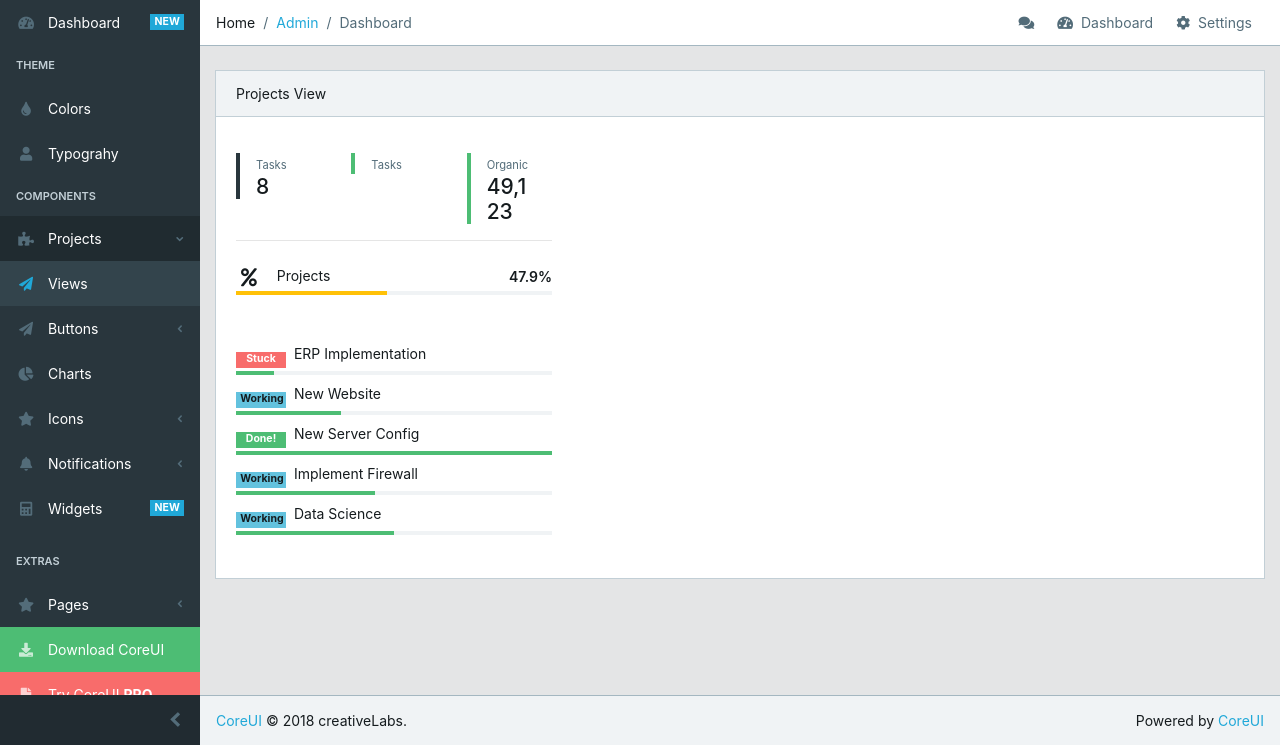
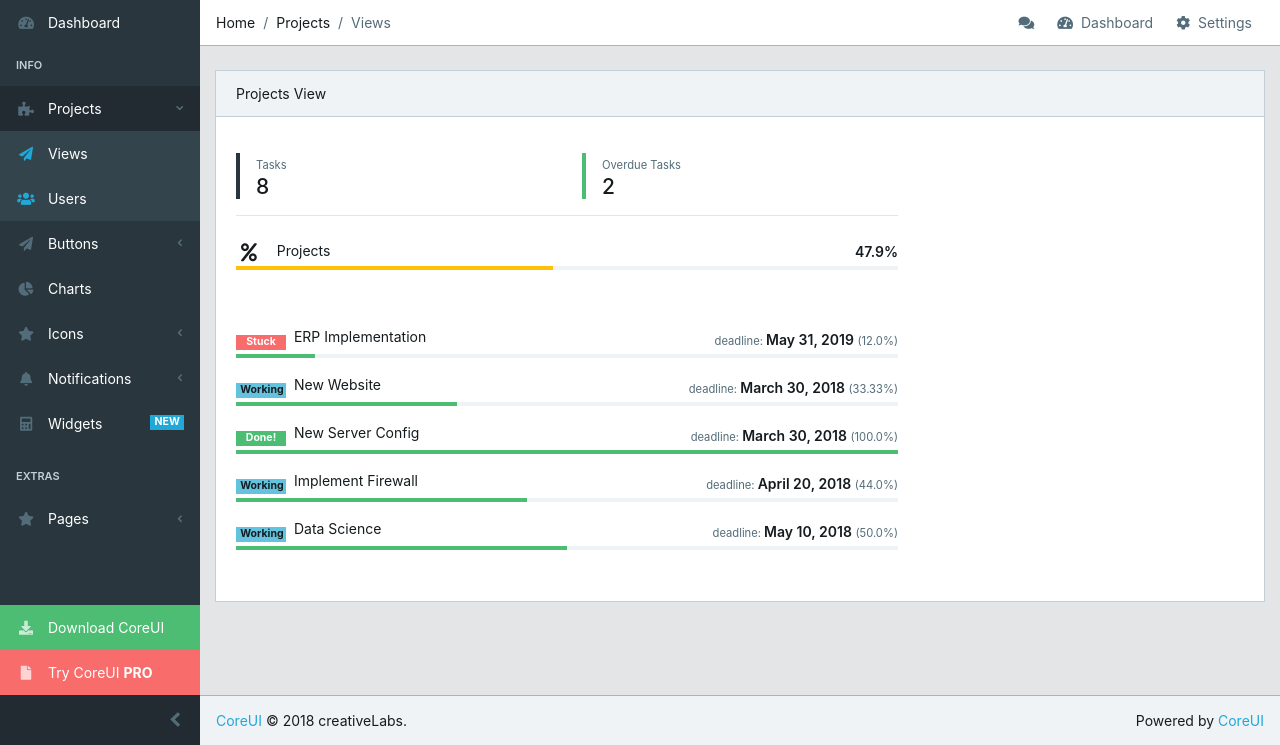
Before and after one commit to srintellikgh/project-management-system, a Django app: page /projects/ in a window 1280 px wide. Shown: the part 55-800 px from the top of the page. Run offline with Django 3.2, Linux system fonts and the light colour scheme; data comes from the database, SQL or seed files in the repository; both versions use the stored data as it was after the commit; some libraries are stand-ins or nearby versions; some web fonts are replaced.

Commit message:
Improvements

```diff
--- a/core/templates/core/base.html
+++ b/core/templates/core/base.html
@@ -124,26 +124,29 @@
       <nav class="sidebar-nav">
         <ul class="nav">
           <li class="nav-item">
-            <a class="nav-link" href="{% url 'core:index' %}"><i class="fa fa-tachometer-alt"></i> Dashboard <span class="badge badge-primary">NEW</span></a>
+            <a class="nav-link" href="{% url 'core:index' %}"><i class="fa fa-tachometer-alt"></i> Dashboard</a>
           </li>
 
+          <!--<li class="nav-title">-->
+            <!--Theme-->
+          <!--</li>-->
+          <!--<li class="nav-item">-->
+            <!--<a href="colors.html" class="nav-link"><i class="fa fa-tint"></i> Colors</a>-->
+          <!--</li>-->
+          <!--<li class="nav-item">-->
+            <!--<a href="typography.html" class="nav-link"><i class="fa fa-user"></i> Typograhy</a>-->
+          <!--</li>-->
           <li class="nav-title">
-            Theme
-          </li>
-          <li class="nav-item">
-            <a href="colors.html" class="nav-link"><i class="fa fa-tint"></i> Colors</a>
-          </li>
-          <li class="nav-item">
-            <a href="typography.html" class="nav-link"><i class="fa fa-user"></i> Typograhy</a>
-          </li>
-          <li class="nav-title">
-            Components
+            Info
           </li>
           <li class="nav-item nav-dropdown">
             <a class="nav-link nav-dropdown-toggle" href="#"><i class="fa fa-puzzle-piece"></i> Projects</a>
             <ul class="nav-dropdown-items">
               <li class="nav-item">
                 <a class="nav-link" href="{% url 'projects:projects'%}"><i class="fa fa-paper-plane"></i> Views</a>
+              </li>
+              <li class="nav-item">
+                <a class="nav-link" href="{% url 'projects:projects'%}"><i class="fa fa-users"></i> Users</a>
               </li>
             </ul>
           </li>
@@ -217,9 +220,10 @@
     <main class="main">
       <!-- Breadcrumb -->
       <ol class="breadcrumb">
-        <li class="breadcrumb-item">Home</li>
-        <li class="breadcrumb-item"><a href="#">Admin</a></li>
-        <li class="breadcrumb-item active">Dashboard</li>
+        {% block breadcrumb %}
+        <li class="breadcrumb-item active">Home</li>
+        <li class="breadcrumb-item">Dashboard</li>
+        {% endblock breadcrumb%}
 
         <!-- Breadcrumb Menu-->
         <li class="breadcrumb-menu d-md-down-none">
--- a/core/views.py
+++ b/core/views.py
@@ -2,6 +2,7 @@
 from django.contrib.auth.models import User
 from register.models import Company
 from register.models import Project
+from projects.models import Task
 
 # Create your views here.
 def index(request):
@@ -9,11 +10,13 @@
     active_users = User.objects.all().filter(is_active=True)
     companies = Company.objects.all()
     projects = Project.objects.all()
+    tasks = Task.objects.all()
     context = {
         'users' : users,
         'active_users' : active_users,
         'companies' : companies,
         'projects' : projects,
+        'tasks' : tasks,
     }
     return render(request, 'core/index.html', context)
 
--- a/projects/templates/projects/projects.html
+++ b/projects/templates/projects/projects.html
@@ -1,6 +1,12 @@
 {% extends 'core/base.html' %}
 {% load staticfiles %}
 
+
+{% block breadcrumb %}
+<li class="breadcrumb-item">Home</li>
+<li class="breadcrumb-item">Projects</li>
+<li class="breadcrumb-item active">Views</li>
+{% endblock breadcrumb%}
 {% block content %}
 <div class="col-md-12">
     <div class="card">
@@ -10,9 +16,9 @@
         <div class="card-body">
             <div class="row">
 
-                <div class="col-sm-6 col-lg-4">
+                <div class="col-sm-8">
                     <div class="row">
-                        <div class="col-sm-4">
+                        <div class="col-sm-6">
                             <div class="callout callout-dark">
                                 <small class="text-muted">Tasks</small>
                                 <br>
@@ -23,27 +29,17 @@
                             </div>
                         </div>
 
-                        <div class="col-sm-4">
+                        <div class="col-sm-6">
                             <div class="callout callout-success">
-                                <small class="text-muted">Tasks </small>
+                                <small class="text-muted">Overdue Tasks </small>
                                 <br>
-                                <strong class="h4">{{ tasks.overdue }}</strong>
+                                <strong class="h4">{{ overdue_tasks.count }}</strong>
                                 <div class="chart-wrapper"><div class="chartjs-size-monitor" style="position: absolute; left: 0px; top: 0px; right: 0px; bottom: 0px; overflow: hidden; pointer-events: none; visibility: hidden; z-index: -1;"><div class="chartjs-size-monitor-expand" style="position:absolute;left:0;top:0;right:0;bottom:0;overflow:hidden;pointer-events:none;visibility:hidden;z-index:-1;"><div style="position:absolute;width:1000000px;height:1000000px;left:0;top:0"></div></div><div class="chartjs-size-monitor-shrink" style="position:absolute;left:0;top:0;right:0;bottom:0;overflow:hidden;pointer-events:none;visibility:hidden;z-index:-1;"><div style="position:absolute;width:200%;height:200%;left:0; top:0"></div></div></div>
                                     <canvas id="sparkline-chart-4" width="86" height="25" class="chartjs-render-monitor" style="display: block; width: 86px; height: 25px;"></canvas>
                                 </div>
                             </div>
                         </div>
 
-                        <div class="col-sm-4">
-                            <div class="callout callout-success">
-                                <small class="text-muted">Organic</small>
-                                <br>
-                                <strong class="h4">49,123</strong>
-                                <div class="chart-wrapper"><div class="chartjs-size-monitor" style="position: absolute; left: 0px; top: 0px; right: 0px; bottom: 0px; overflow: hidden; pointer-events: none; visibility: hidden; z-index: -1;"><div class="chartjs-size-monitor-expand" style="position:absolute;left:0;top:0;right:0;bottom:0;overflow:hidden;pointer-events:none;visibility:hidden;z-index:-1;"><div style="position:absolute;width:1000000px;height:1000000px;left:0;top:0"></div></div><div class="chartjs-size-monitor-shrink" style="position:absolute;left:0;top:0;right:0;bottom:0;overflow:hidden;pointer-events:none;visibility:hidden;z-index:-1;"><div style="position:absolute;width:200%;height:200%;left:0; top:0"></div></div></div>
-                                    <canvas id="sparkline-chart-5" width="86" height="25" class="chartjs-render-monitor" style="display: block; width: 86px; height: 25px;"></canvas>
-                                </div>
-                            </div>
-                        </div>
 
                     </div>
 
@@ -61,7 +57,7 @@
                     </li>
                     <li class="divider"></li>
                     {% for project in projects %}
-                    <li>
+                    <li class="my-2">
                         {% if project.status == '1' %}
                                 <span class="badge badge-danger" style="width: 50px;">Stuck</span>
                             {% elif project.status == '2' %}
--- a/projects/views.py
+++ b/projects/views.py
@@ -8,9 +8,11 @@
     projects = Project.objects.all()
     avg_projects = Project.objects.all().aggregate(Avg('complete_per'))['complete_per__avg']
     tasks = Task.objects.all()
+    overdue_tasks = tasks.filter(due='2')
     context = {
         'avg_projects' : avg_projects,
         'projects' : projects,
         'tasks' : tasks,
+        'overdue_tasks' : overdue_tasks,
     }
     return render(request, 'projects/projects.html', context)
```
Also changed, not shown: core/templates/core/index.html (+5 -5 lines), db.sqlite3.
